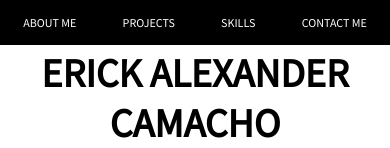
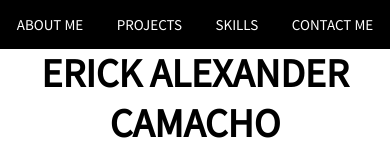
Before and after one commit to erickalexander/erickalexander.github.io, a plain HTML site: page index.html in a window 390 px wide. Shown: the top 148 px of the page. Drawn offline with nearby package versions, Linux system fonts and the light colour scheme.

Commit message:
edited nav font

```diff
--- a/css/long-scrolly.css
+++ b/css/long-scrolly.css
@@ -50,5 +50,13 @@ html, body {
     text-transform: uppercase;
     font-size: 12px
   }
+  .main-menu a {
+  	/* typical - make links look/act like buttons */
+  	display: block;
+    font-size: 15px;
+  	padding: 15px;
+  	color: white;
+  	text-decoration: none;
+  }
 
 }
```
